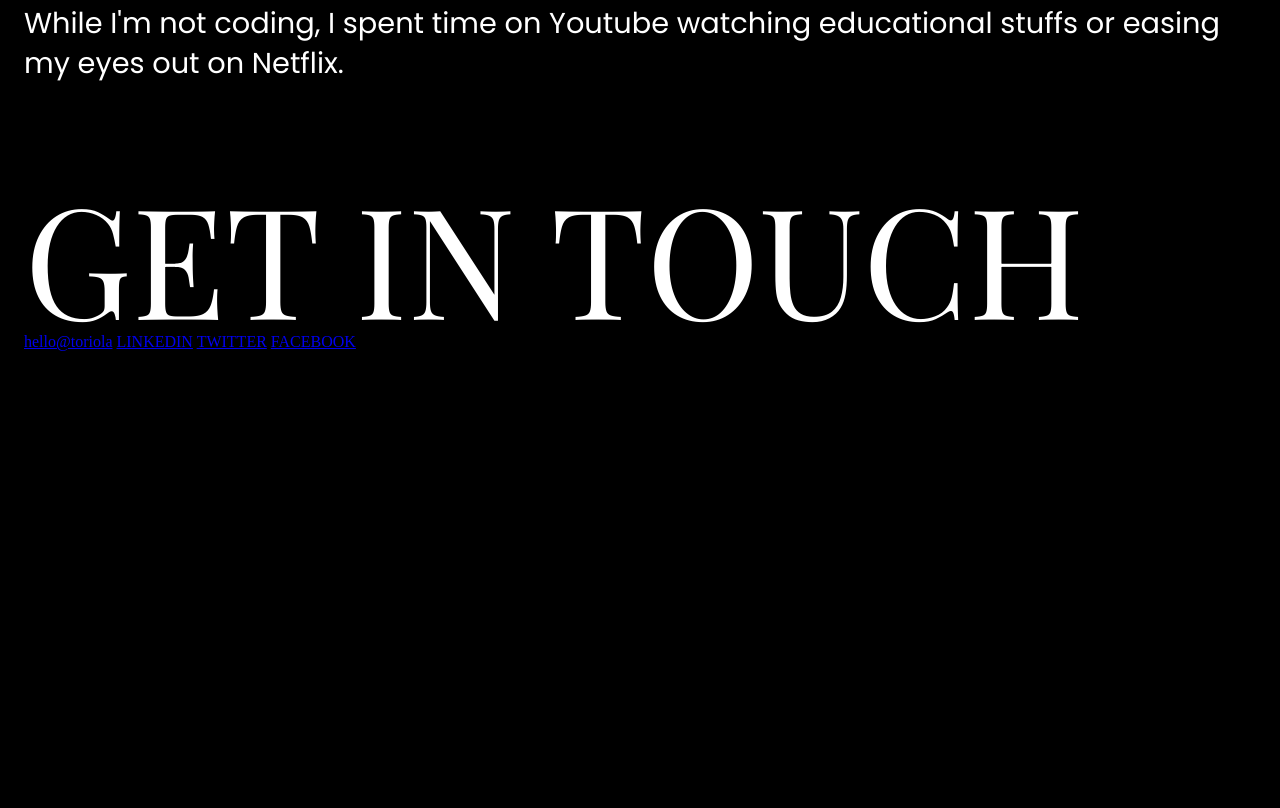
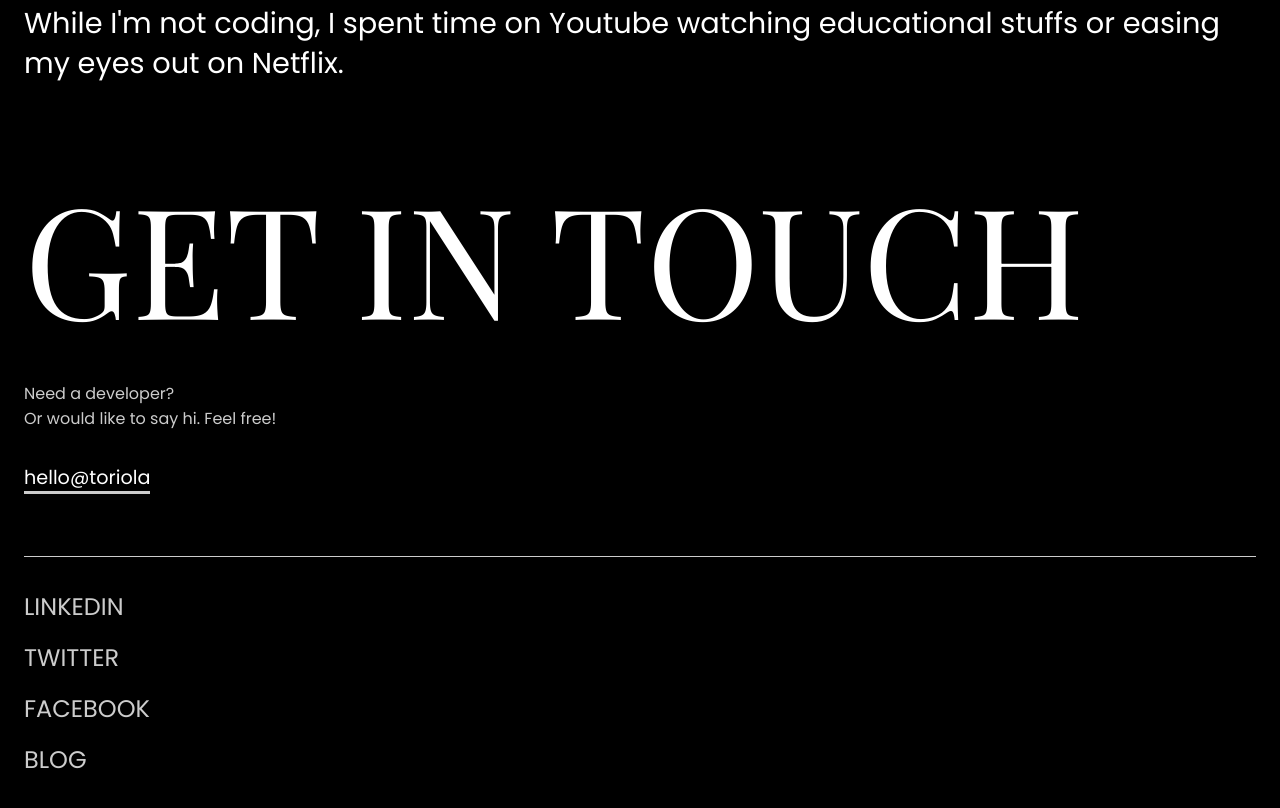
Before and after one commit to toriola998/TFO, a plain HTML site: page index.html in a window 1280 px wide. Shown: the part 4274-5082 px from the top of the page. Before the commit the page ends 4633 px from the top, so only its background shows below. Drawn offline with nearby package versions, Linux system fonts and the light colour scheme.

Commit message:
added footer html & styles

```diff
--- a/index.html
+++ b/index.html
@@ -76,11 +76,19 @@
             </div>
         </main>
         <footer>
-            <h2>GET IN TOUCH</h2>
-            <a href="mailto:faaedah@gmail.com" target="_blank">hello@toriola</a>
-            <a href="https://linkedin.com/in/faidat-toriola-7b672021a/" target="_blank">LINKEDIN</a>
-            <a href="https://twitter.com/FaidatToriola" target="_blank">TWITTER</a>
-            <a href="https://web.facebook.com/toriolafaidat.olabisi" target="_blank">FACEBOOK</a>
+            <div>
+                <h2>GET IN TOUCH</h2>
+                <div class="footer-inner">
+                    <p class="contact">Need a developer? <br>Or would like to say hi. Feel free!</p>
+                    <a href="mailto:faaedah@gmail.com" target="_blank" class="mail">hello@toriola</a>
+                    <div class="socials">
+                        <a href="https://linkedin.com/in/faidat-toriola-7b672021a/" target="_blank">LINKEDIN</a>
+                        <a href="https://twitter.com/FaidatToriola" target="_blank">TWITTER</a>
+                        <a href="https://web.facebook.com/toriolafaidat.olabisi" target="_blank">FACEBOOK</a>
+                        <a href="https://toriola.hashnode.dev" target="_blank">BLOG</a>
+                    </div>
+                </div>
+            </div>
         </footer>
     </body>
 </html>
--- a/styles.css
+++ b/styles.css
@@ -110,5 +110,41 @@ main {
 }
 
 footer {
-    padding: 0 1.5rem;
+    padding: 0 1.5rem 6rem;
+    justify-content: center;
 }
+
+.footer-inner {
+    margin-top: 3rem;
+}
+
+.contact {
+    color: #ccc;
+    font-family: var(--normal-fonts);
+    margin-bottom: 2rem;
+}
+
+a {
+    text-decoration: none;
+    font-family: var(--normal-fonts);
+}
+
+.mail {
+    border-bottom: 3px solid #ccc;
+    font-size: 1.2rem;
+    color: #fff;
+}
+
+.socials {
+    margin-top: 4rem;
+    padding-top: 2rem;
+    border-top: 1px solid #ccc;
+}
+
+.socials a {
+    display: block;
+    color: #ccc;
+    font-size: 1.5rem;
+    margin-bottom: 1rem;
+
+}
```
